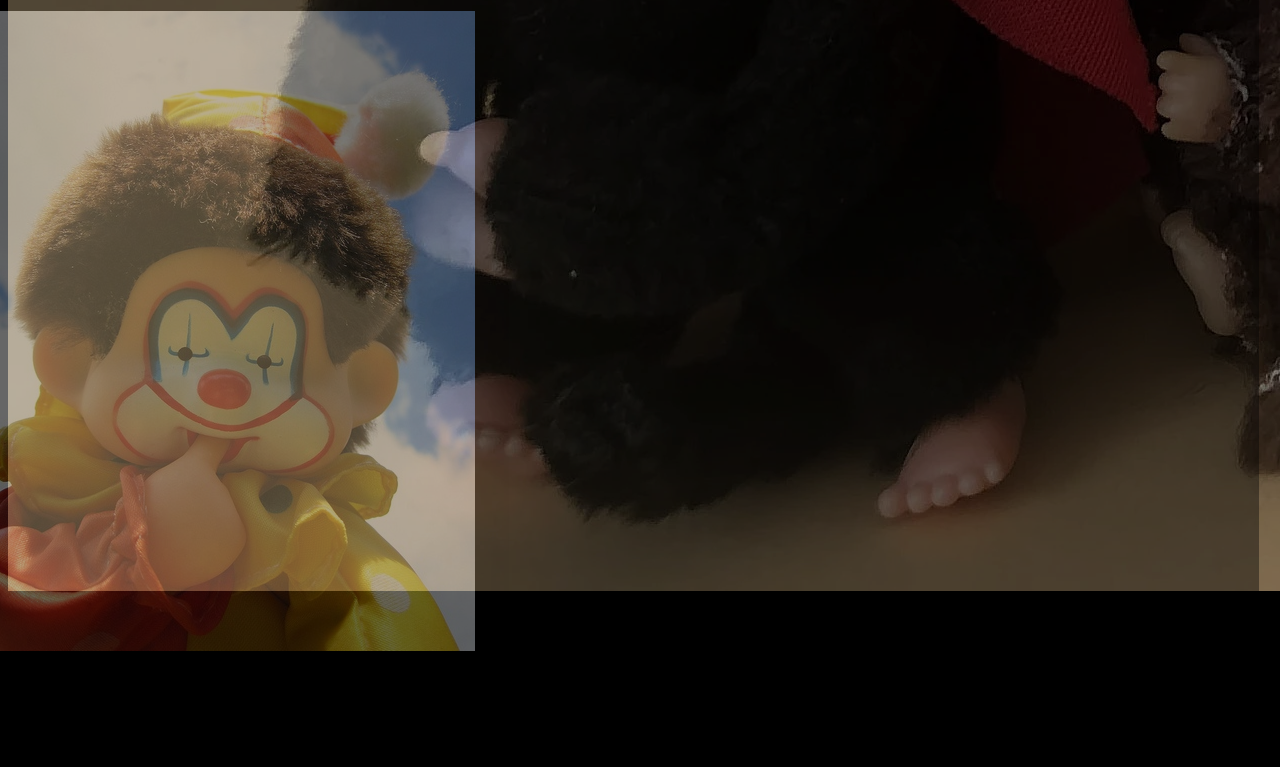
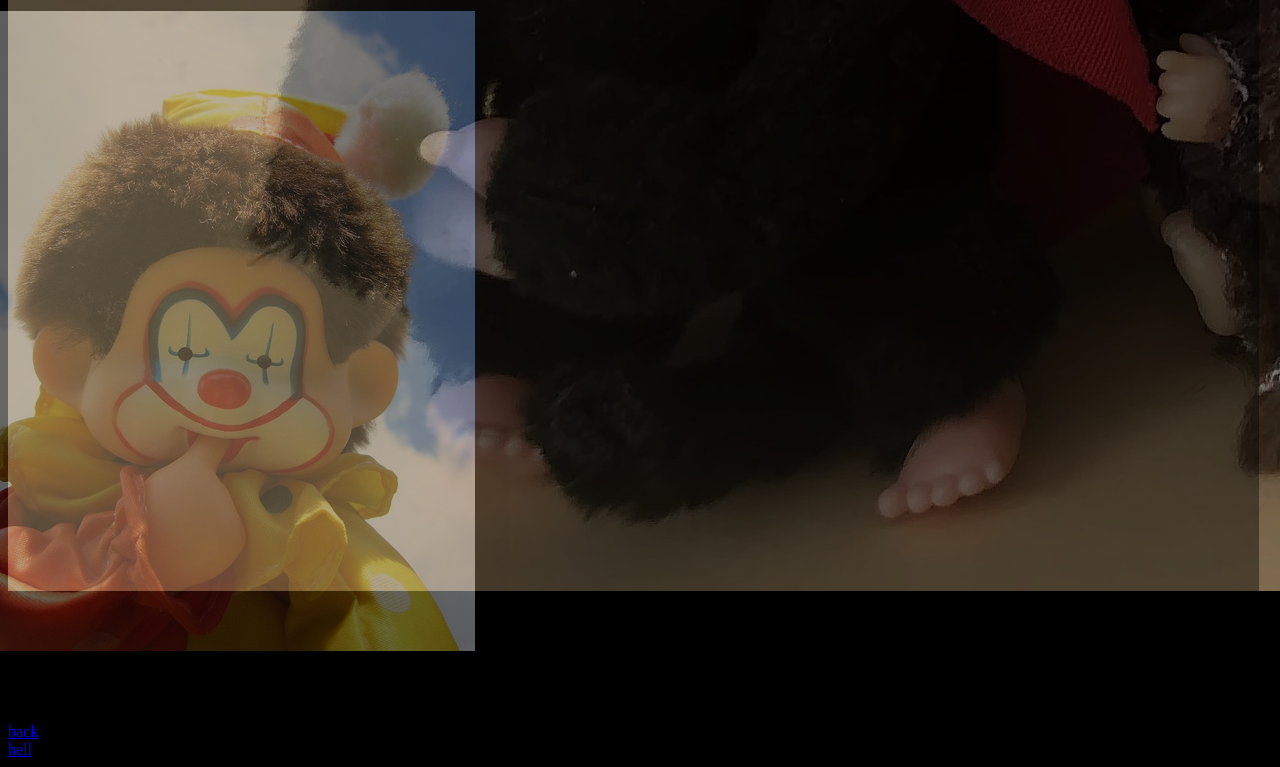
Before and after one commit to aleishadastas/Monchhichi, a plain HTML site: page hellish.html in a window 1280 px wide. Shown: the part 2138-2905 px from the top of the page. Before the commit the page ends 2869 px from the top, so only its background shows below. Drawn offline with Linux system fonts and the light colour scheme.

Commit message:
Update hellish.html

```diff
--- a/hellish.html
+++ b/hellish.html
@@ -33,4 +33,12 @@
 <div id="clown"> <img src="images/4ee0f02576c9f0aaeedcc8bc5385cca8--monchhichi-clowns.jpg" > </img>
 </div>
 
+
+<div class="nav">
+    <div id="button1">
+      <a href="monchhichi.html">back</a> </div>
+    <div id="button3"> <a href="heaven.html">hell </a> </div>
+    </div>
+
+
 </body>
```
